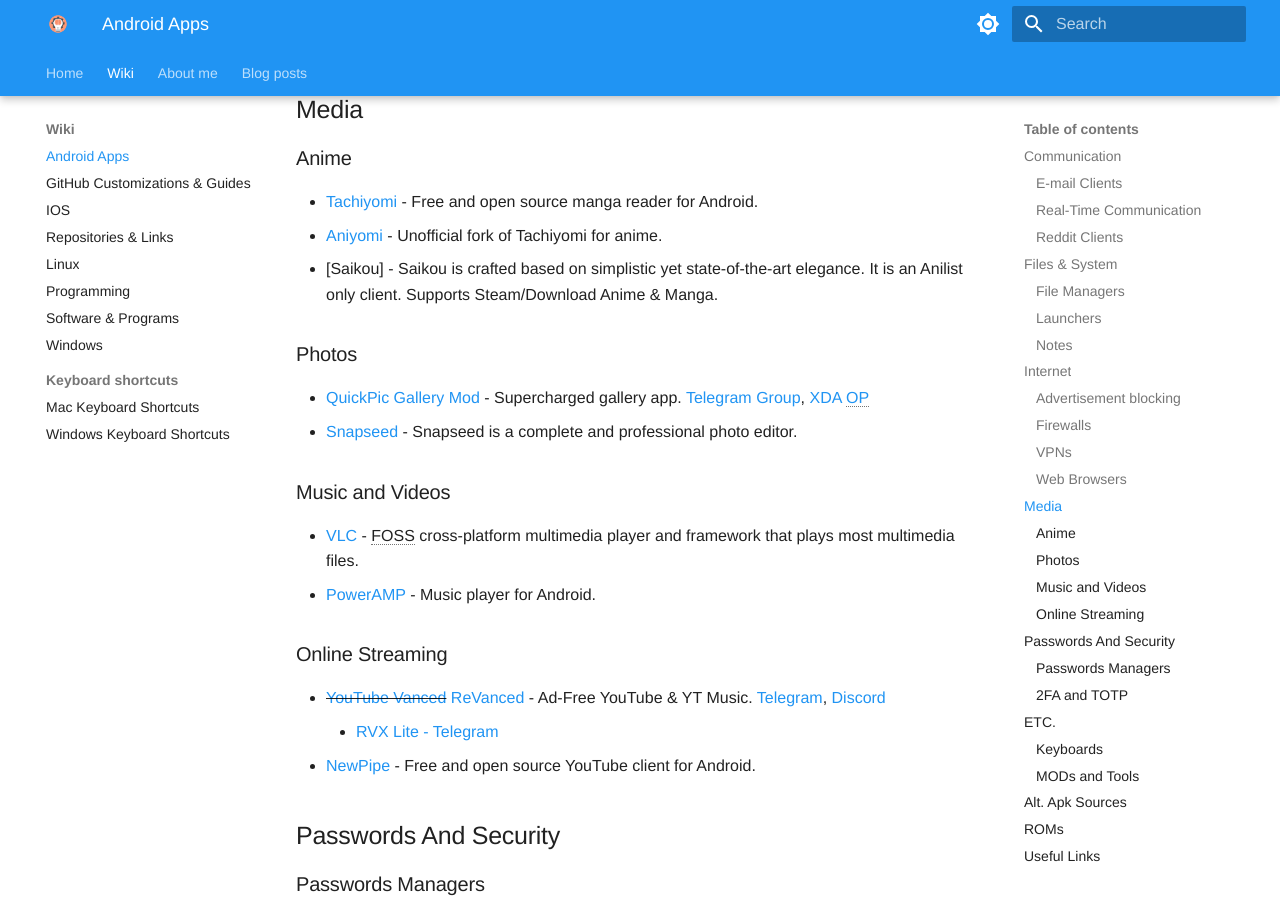
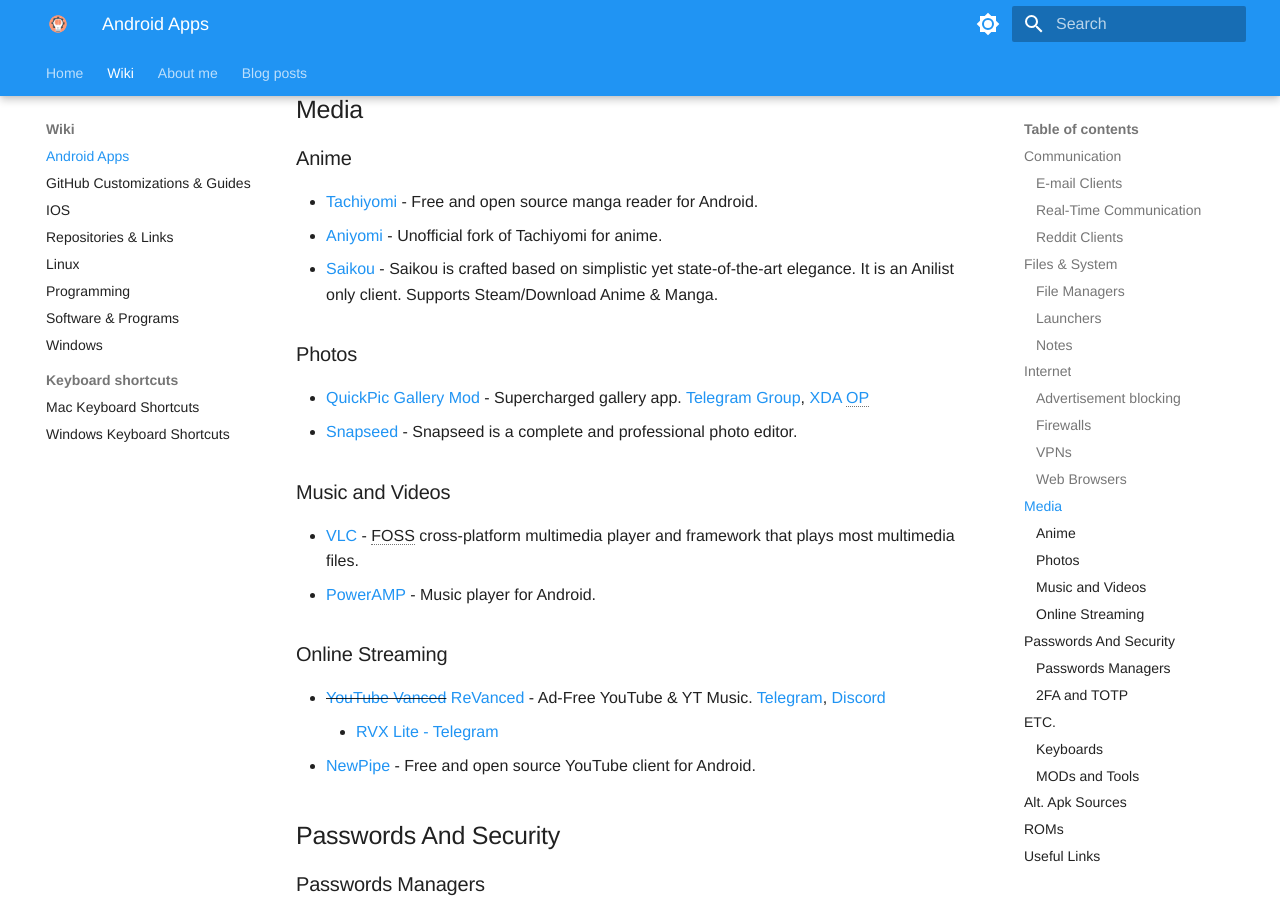
Before and after one commit to ZivSimchoni/Zwiki, an MkDocs documentation site: the page built from docs/Wiki/Android.md, in a window 1280 px wide and 900 px high, scrolled down 2814 px. Built offline with MkDocs 1.6.1 and Material for MkDocs 9.7.7, drawn with Linux system fonts in a browser that asks for light colours; some web fonts are replaced; part of the change alters nothing that is shown.

```diff
--- a/docs/Wiki/Android.md
+++ b/docs/Wiki/Android.md
@@ -94,7 +94,7 @@ title: Android Apps
 
 -   [Tachiyomi](https://tachiyomi.org/) - Free and open source manga reader for Android.
 -   [Aniyomi](https://aniyomi.org/) -  Unofficial fork of Tachiyomi for anime.
--   [Saikou] - Saikou is crafted based on simplistic yet state-of-the-art elegance. It is an Anilist only client. Supports Steam/Download Anime & Manga.
+-   [Saikou](https://github.com/saikou-app/saikou) - Saikou is crafted based on simplistic yet state-of-the-art elegance. It is an Anilist only client. Supports Steam/Download Anime & Manga.
 
 ### Photos
 
```
